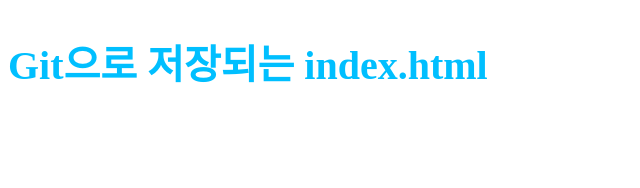
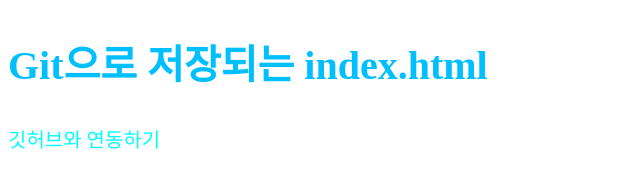
Before and after one commit to kokohuhusave/Test, a plain HTML site: page index.html in a window 1280 px wide. Shown: the whole page, without its empty margins (0-640 px from the left). Drawn offline with Linux system fonts and the light colour scheme.

Commit message:
p테크 추가
html과 css변경

```diff
--- a/css/style.css
+++ b/css/style.css
@@ -1 +1,2 @@
 h2 {font-size: 40px; color: deepskyblue;}
+p{font-size:  20px; color: aqua;}
--- a/index.html
+++ b/index.html
@@ -9,5 +9,6 @@
 </head>
 <body>
     <h2>Git으로 저장되는 index.html</h2>
+    <p>깃허브와 연동하기</p>
 </body>
 </html>
```
